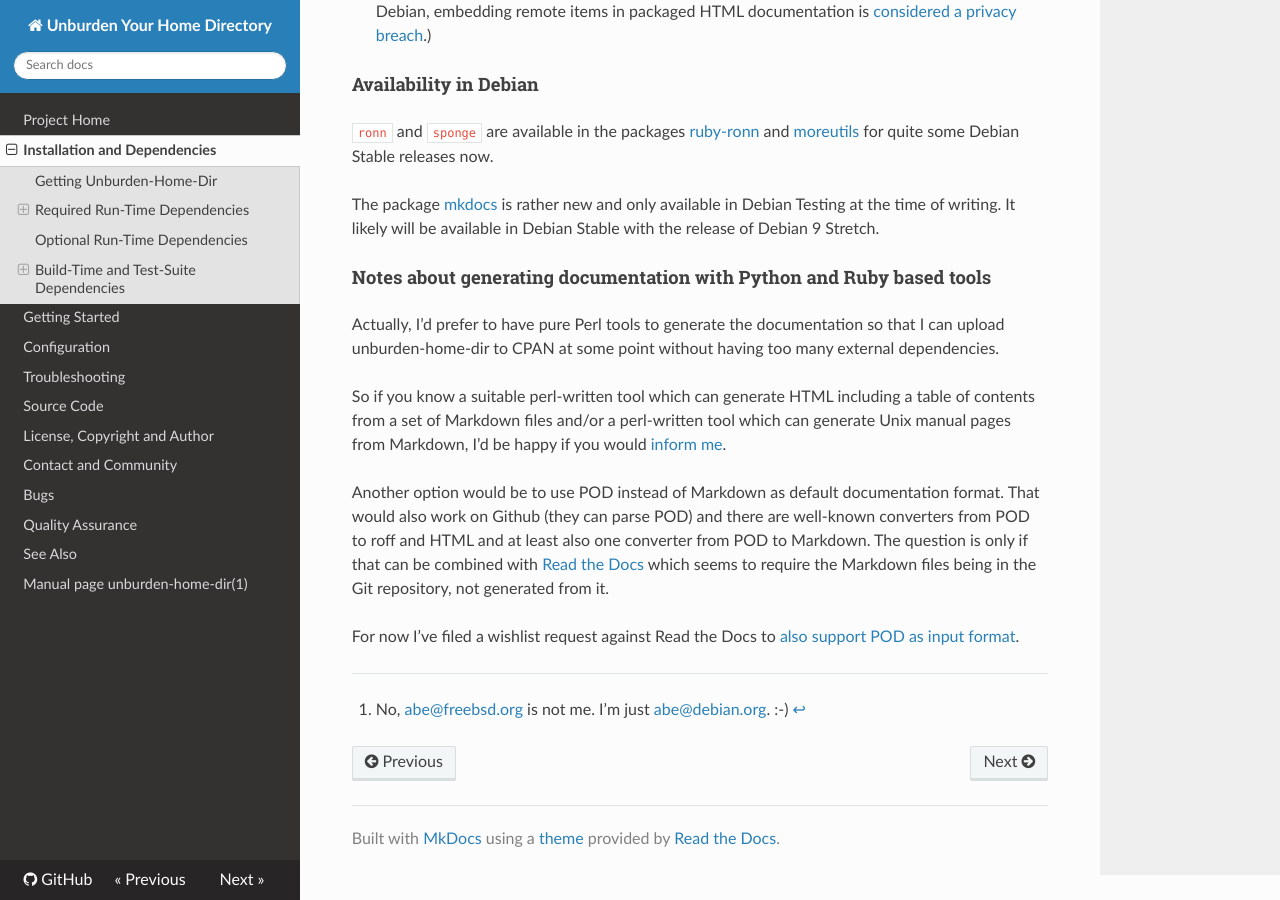
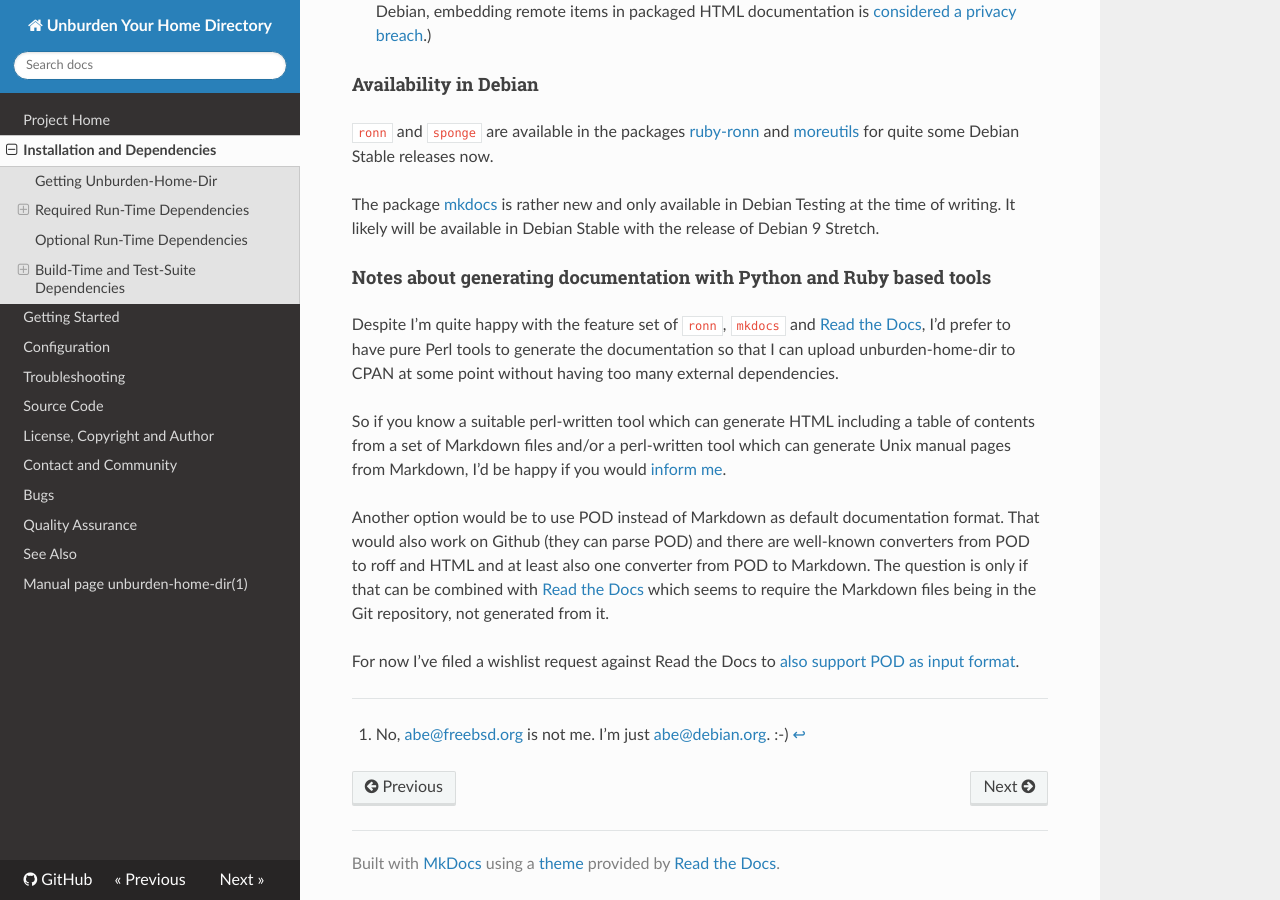
Before and after one commit to xtaran/unburden-home-dir, an MkDocs documentation site: the page built from docs/installation.md, in a window 1280 px wide and 900 px high, scrolled down 1780 px. Built offline with MkDocs 1.6.1, drawn with Linux system fonts in a browser that asks for light colours; nearby versions of some CDN libraries; old or Windows-style settings are respelled for this version of MkDocs.

Commit message:
Mention that I'm not that unhappy with mkdocs and ronn

```diff
--- a/docs/installation.md
+++ b/docs/installation.md
@@ -105,9 +105,11 @@ Stretch.
 
 #### Notes about generating documentation with Python and Ruby based tools
 
-Actually, I'd prefer to have pure Perl tools to generate the
-documentation so that I can upload unburden-home-dir to CPAN at some
-point without having too many external dependencies.
+Despite I'm quite happy with the feature set of `ronn`, `mkdocs` and
+[Read the Docs](https://readthedocs.org/), I'd prefer to have pure
+Perl tools to generate the documentation so that I can upload
+unburden-home-dir to CPAN at some point without having too many
+external dependencies.
 
 So if you know a suitable perl-written tool which can generate HTML
 including a table of contents from a set of Markdown files and/or a
```
